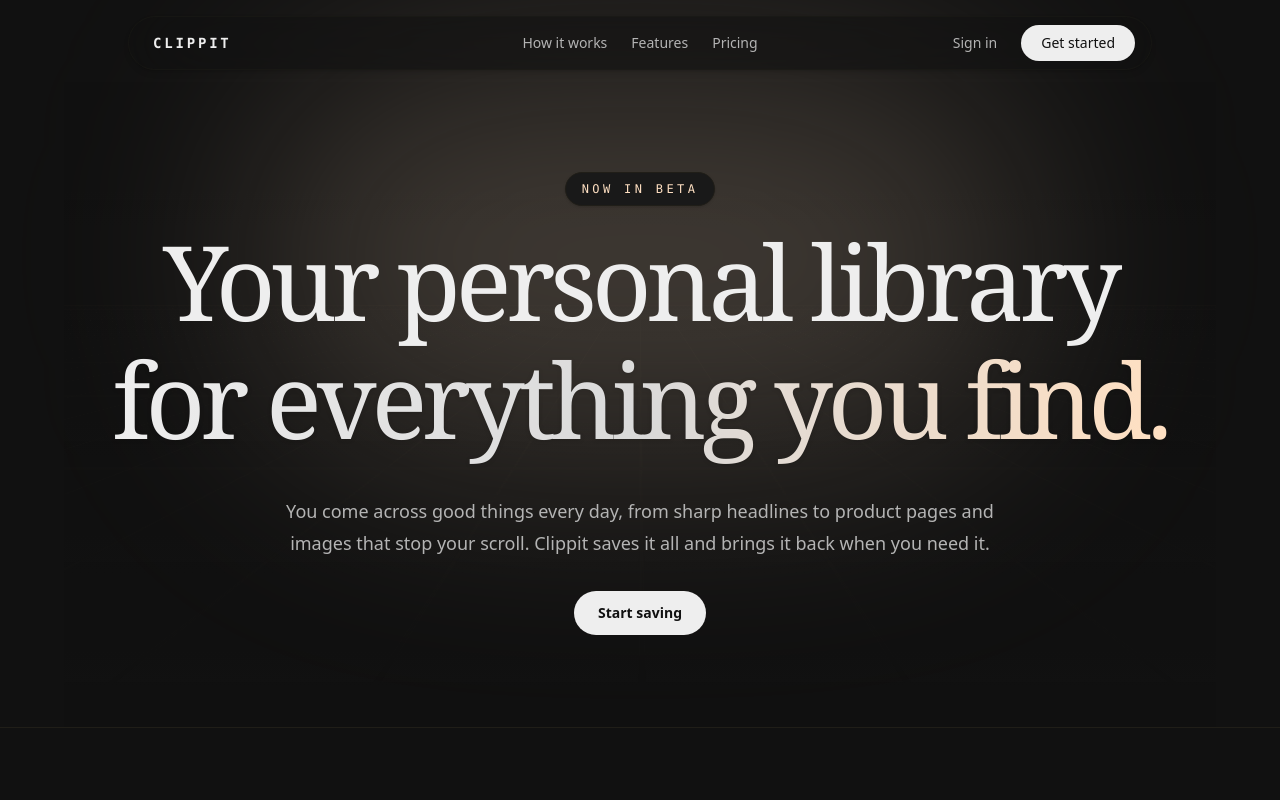
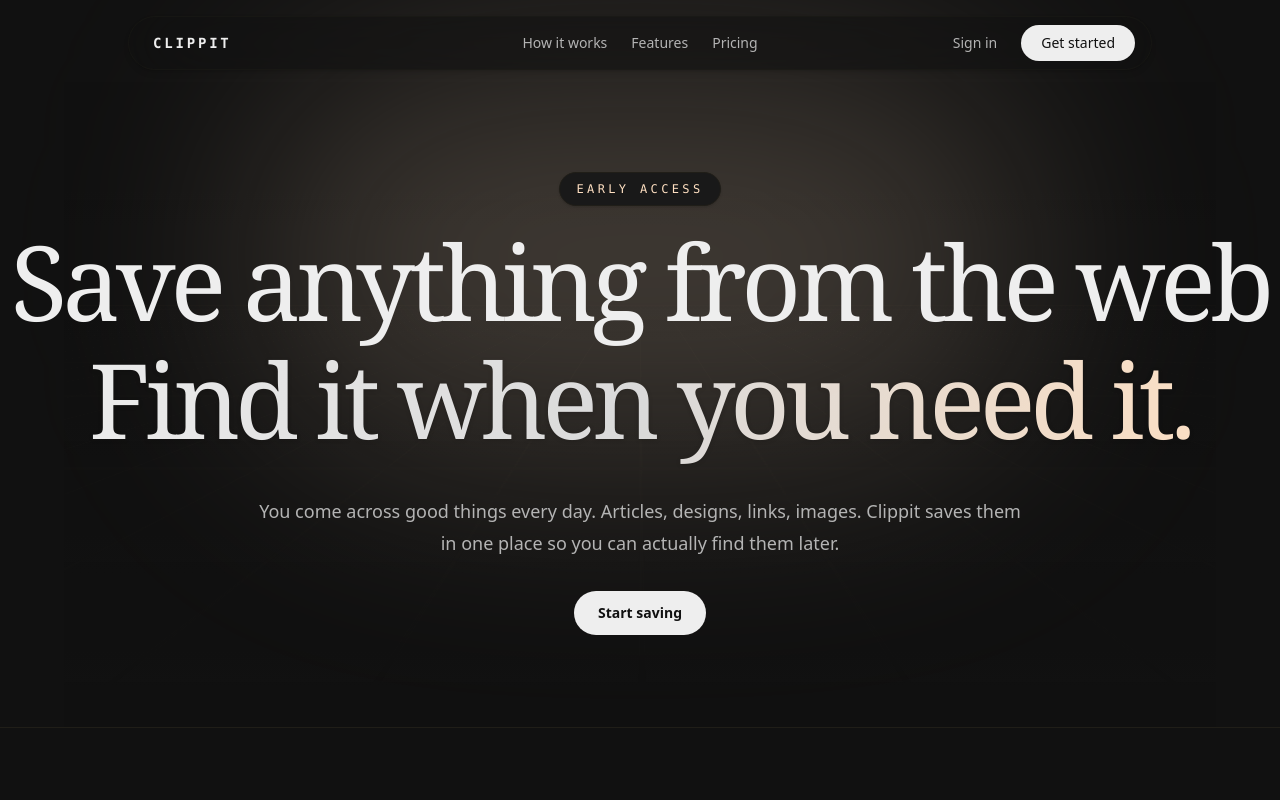
Before and after one commit to shubGupta10/clippit, a Next.js app in the folder clippit-client/: page / in a window 1280 px wide. Shown: the top 800 px of the page. Built offline with nearby package versions, Linux system fonts and the light colour scheme; no server answers.

Commit message:
fixed landing page header

```diff
--- a/clippit-client/components/hero-section-dark.tsx
+++ b/clippit-client/components/hero-section-dark.tsx
@@ -95,9 +95,9 @@
         <div className="w-full overflow-hidden rounded-xl md:rounded-[1.5rem] border border-border/50 bg-background shadow-inner relative">
           <div className="absolute top-0 inset-x-0 h-10 bg-muted/30 border-b border-border/50 flex items-center px-4 gap-2 backdrop-blur-md z-10">
             <div className="flex gap-2">
-               <div className="w-2.5 h-2.5 rounded-full bg-border" />
-               <div className="w-2.5 h-2.5 rounded-full bg-border" />
-               <div className="w-2.5 h-2.5 rounded-full bg-border" />
+              <div className="w-2.5 h-2.5 rounded-full bg-border" />
+              <div className="w-2.5 h-2.5 rounded-full bg-border" />
+              <div className="w-2.5 h-2.5 rounded-full bg-border" />
             </div>
           </div>
           <img src={light} className="w-full object-cover dark:hidden" alt="Dashboard preview" />
@@ -112,13 +112,13 @@
   (
     {
       className,
-      title = "Now in Beta",
+      title = "Early Access",
       subtitle = {
-        regular: "Your personal library",
-        gradient: "for everything you find.",
+        regular: "Save anything from the web",
+        gradient: "Find it when you need it.",
       },
       description =
-        "You come across good things every day, from sharp headlines to product pages and images that stop your scroll. Clippit saves it all and brings it back when you need it.",
+      "You come across good things every day. Articles, designs, links, images. Clippit saves them in one place so you can actually find them later.",
       ctaText = "Start saving",
       ctaHref = "/sign-up",
       bottomImage = {
```
